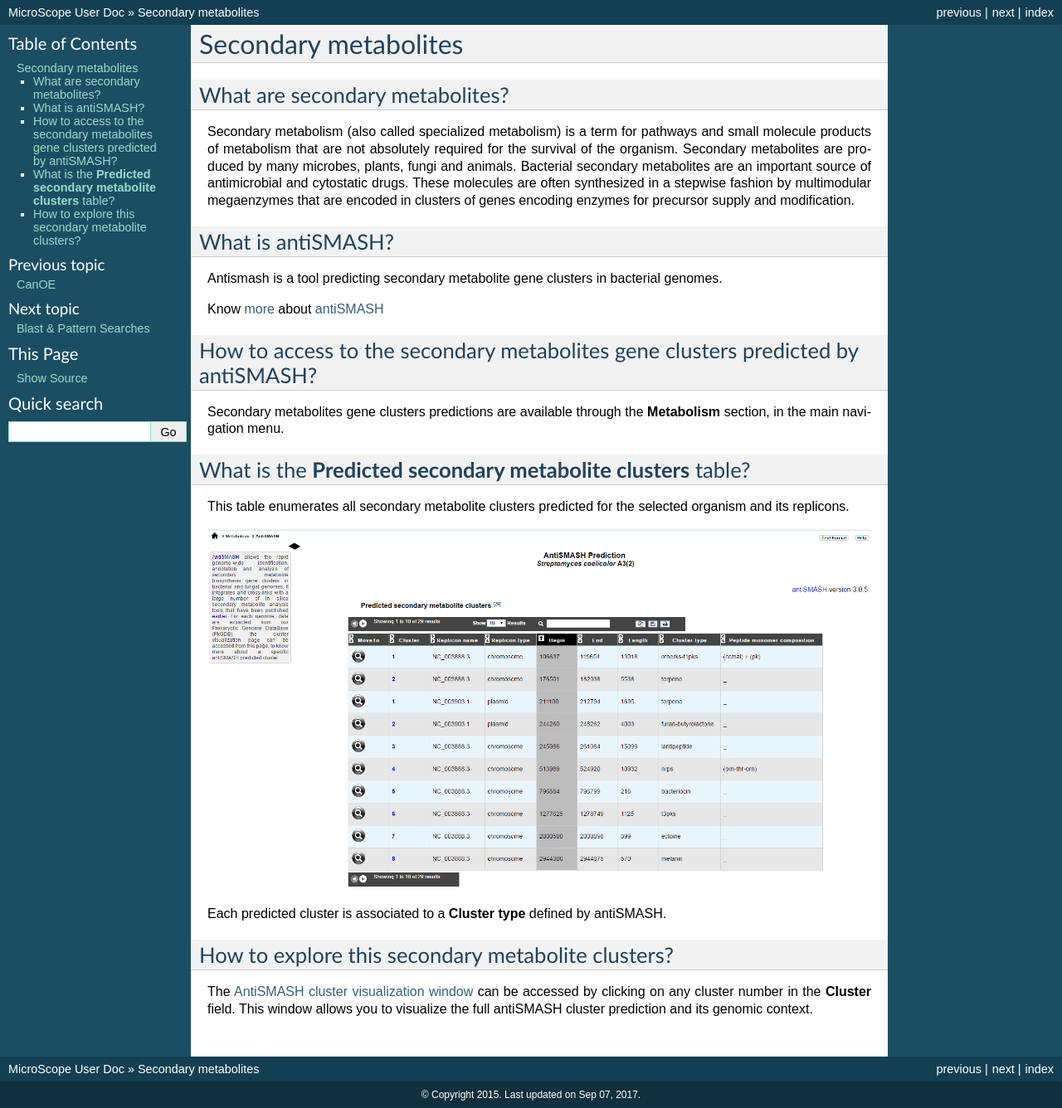
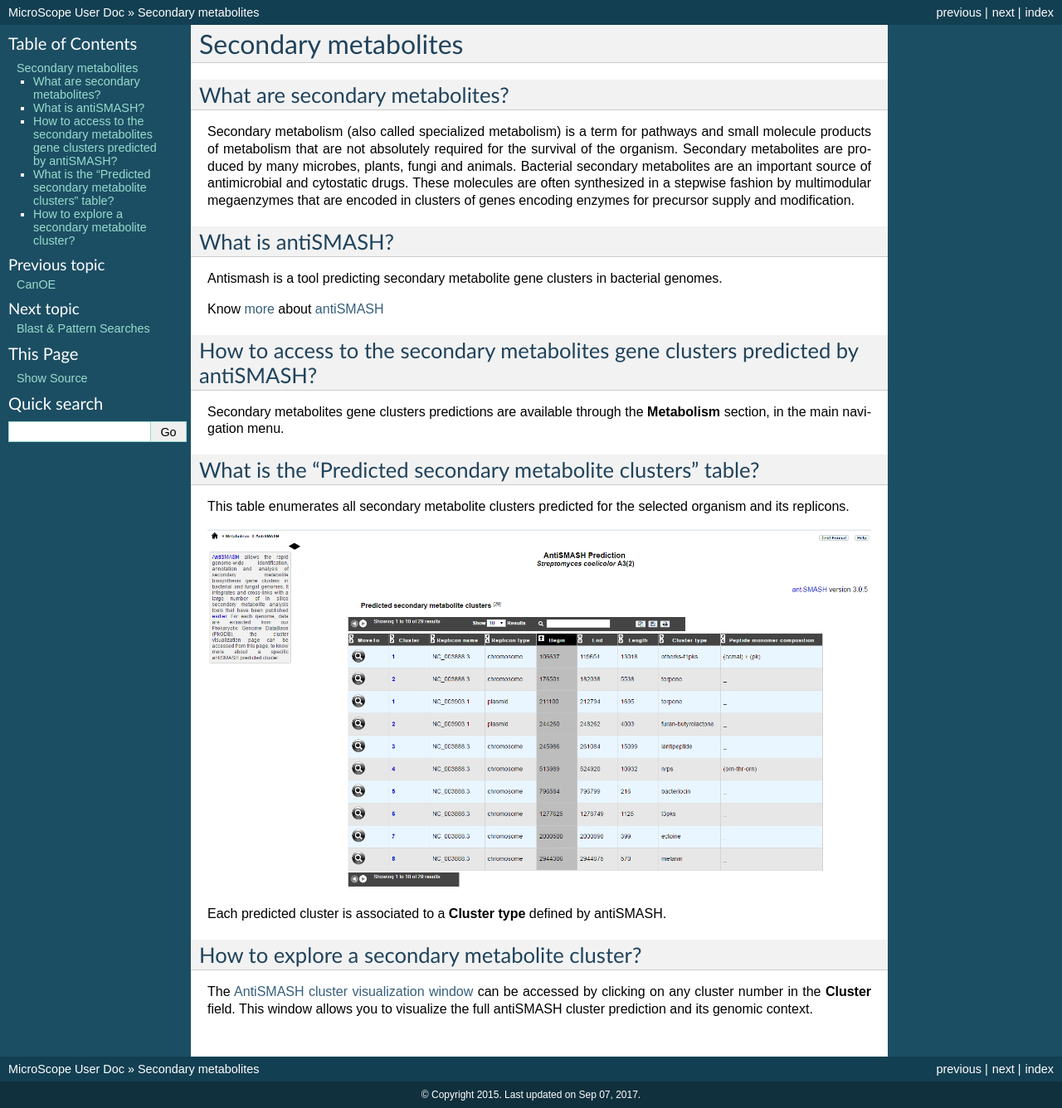
Before and after one commit to labgem/microscope-user-doc, a Sphinx documentation site: the page built from docs/content/metabolism/antismash.rst, in a window 1280 px wide. Shown: the whole page at 83% size. Built offline with Sphinx 7.4.7, drawn with Linux system fonts in a browser that asks for light colours; formulas are drawn with MathJax 3.

Commit message:
Update antismash.rst

```diff
--- a/docs/content/metabolism/antismash.rst
+++ b/docs/content/metabolism/antismash.rst
@@ -23,7 +23,7 @@ How to access to the secondary metabolites gene clusters predicted by antiSMASH?
 Secondary metabolites gene clusters predictions are available through the **Metabolism** section, in the main navigation menu.
 
 
-What is the **Predicted secondary metabolite clusters**  table?
+What is the "Predicted secondary metabolite clusters"  table?
 ------------------
 
 This table enumerates all secondary metabolite clusters predicted for the selected organism and its replicons.
@@ -32,7 +32,7 @@ This table enumerates all secondary metabolite clusters predicted for the select
 
 Each predicted cluster is associated to a **Cluster type** defined by antiSMASH.
 
-How to explore this secondary metabolite clusters?
+How to explore a secondary metabolite cluster?
 ---------------------------------------
 
 The `AntiSMASH cluster visualization window <https://microscope.readthedocs.io/en/latest/content/metabolism/domainviewer.html>`_
```
